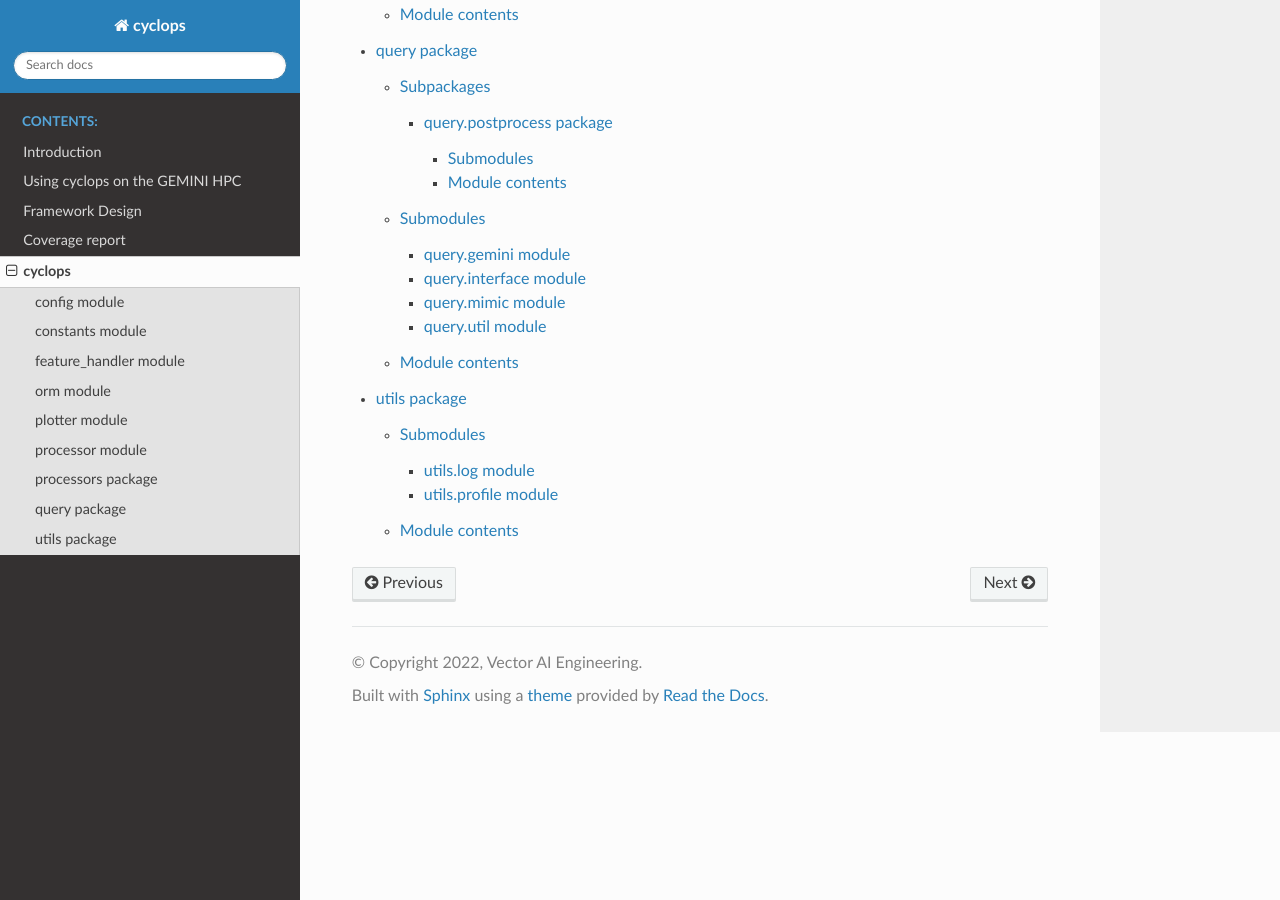
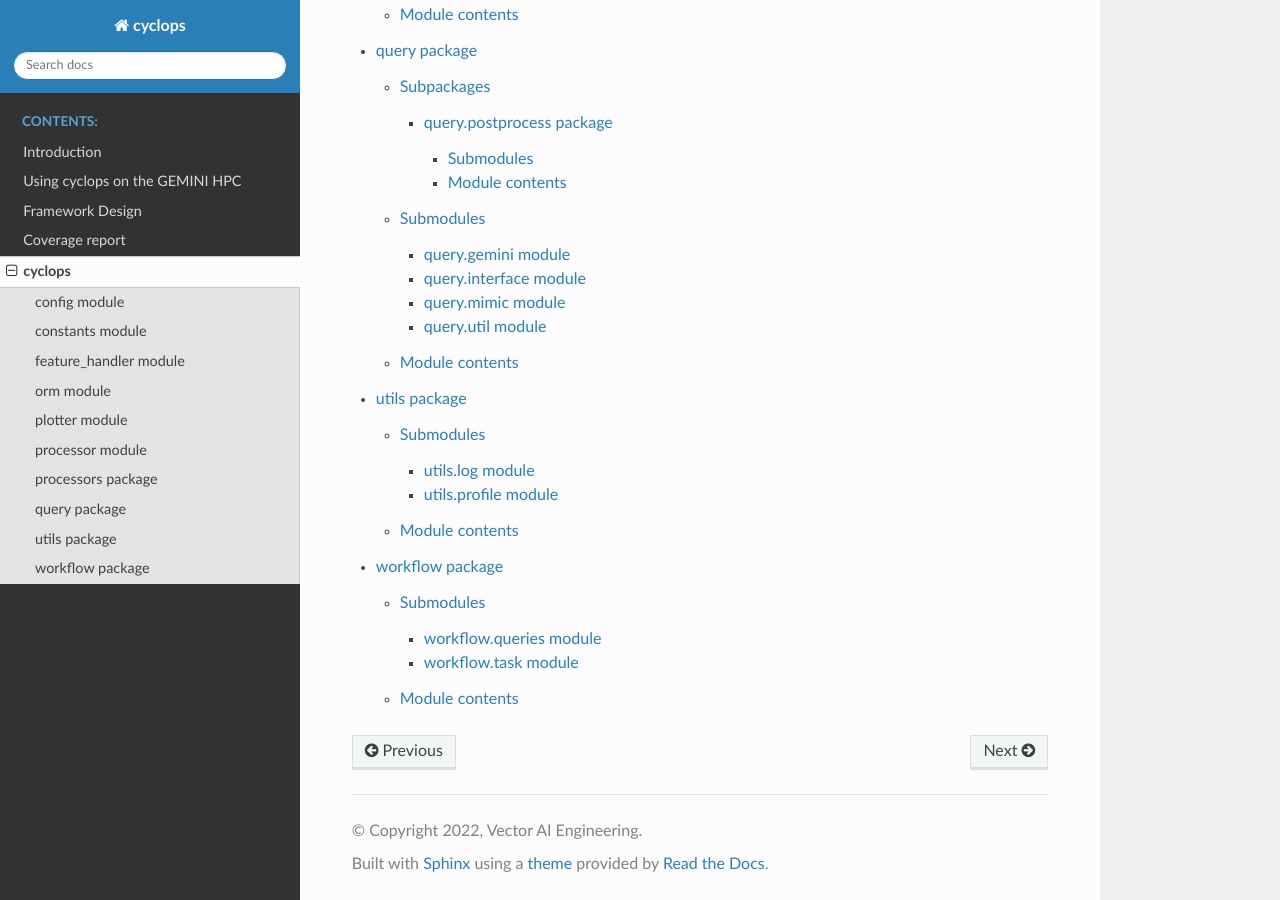
Before and after one commit to VectorInstitute/cyclops, a Sphinx documentation site: the page built from docs/source/reference/api/modules.rst, in a window 1280 px wide and 900 px high, scrolled down 601 px. Built offline with Sphinx 7.4.7 and the Read the Docs theme 2.0.0, drawn with Linux system fonts in a browser that asks for light colours.

Commit message:
Add workflow module to api docs

```diff
--- a/docs/source/conf.py
+++ b/docs/source/conf.py
@@ -20,6 +20,7 @@ sys.path.insert(0, os.path.abspath("../../cyclops/processors"))
 sys.path.insert(0, os.path.abspath("../../cyclops/utils"))
 sys.path.insert(0, os.path.abspath("../../cyclops/query"))
 sys.path.insert(0, os.path.abspath("../../cyclops/query/postprocess"))
+sys.path.insert(0, os.path.abspath("../../cyclops/workflow"))
 
 
 # -- Project information -----------------------------------------------------
@@ -51,7 +52,7 @@ napoleon_numpy_docstring = True
 napoleon_include_init_with_doc = True
 
 apidoc_module_dir = "../../cyclops"
-apidoc_excluded_paths = ["tests", "models", "*workflow"]
+apidoc_excluded_paths = ["tests", "models"]
 apidoc_output_dir = "reference/api"
 apidoc_separate_modules = True
 
--- a/docs/source/reference/api/modules.rst
+++ b/docs/source/reference/api/modules.rst
@@ -13,3 +13,4 @@ cyclops
    processors
    query
    utils
+   workflow
--- /dev/null
+++ b/docs/source/reference/api/workflow.queries.rst
@@ -0,0 +1,7 @@
+workflow.queries module
+=======================
+
+.. automodule:: workflow.queries
+   :members:
+   :undoc-members:
+   :show-inheritance:
--- /dev/null
+++ b/docs/source/reference/api/workflow.task.rst
@@ -0,0 +1,7 @@
+workflow.task module
+====================
+
+.. automodule:: workflow.task
+   :members:
+   :undoc-members:
+   :show-inheritance:
```
Also changed, not shown: docs/source/reference/api/workflow.rst (added, +19 -0 lines).
